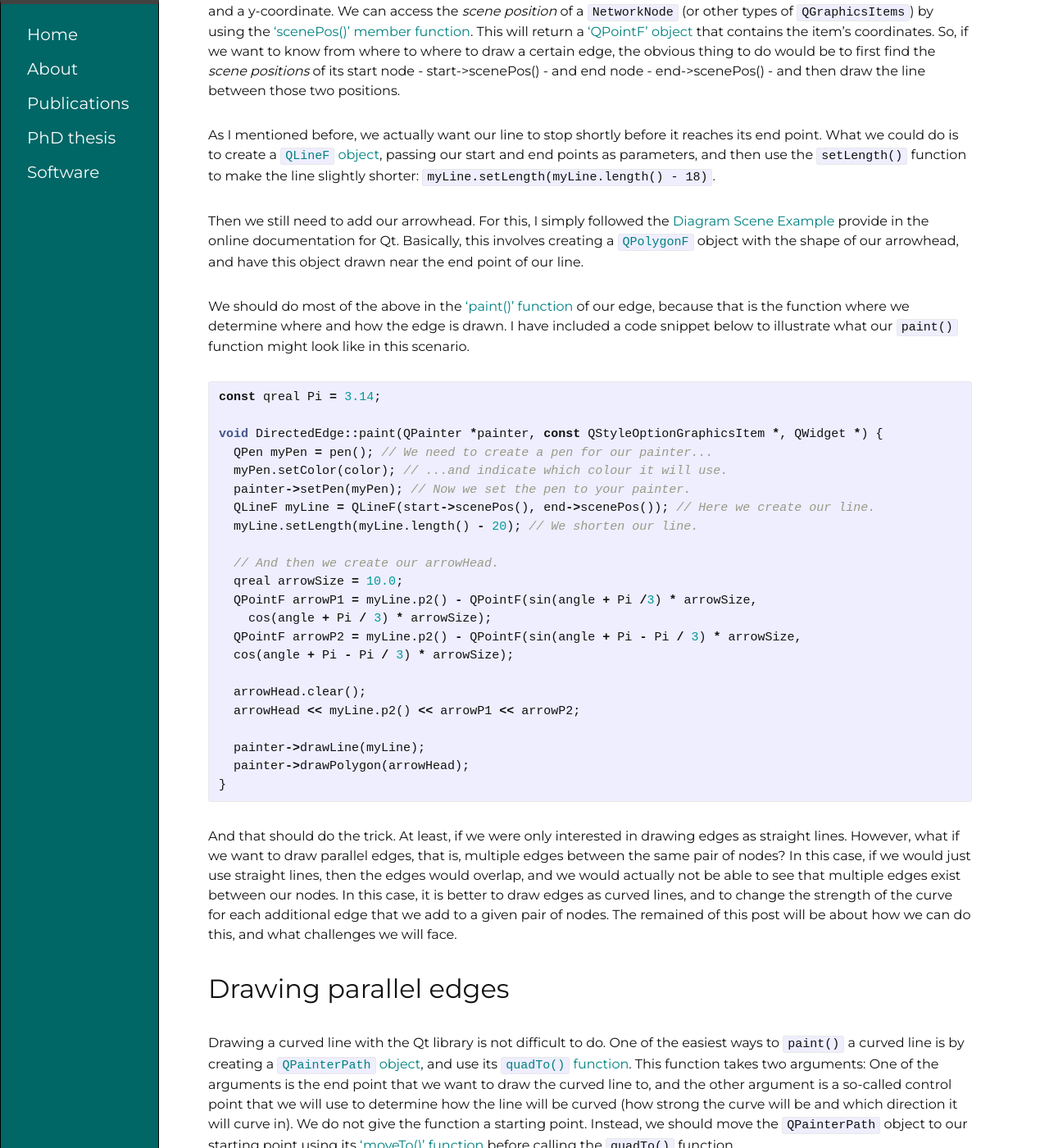
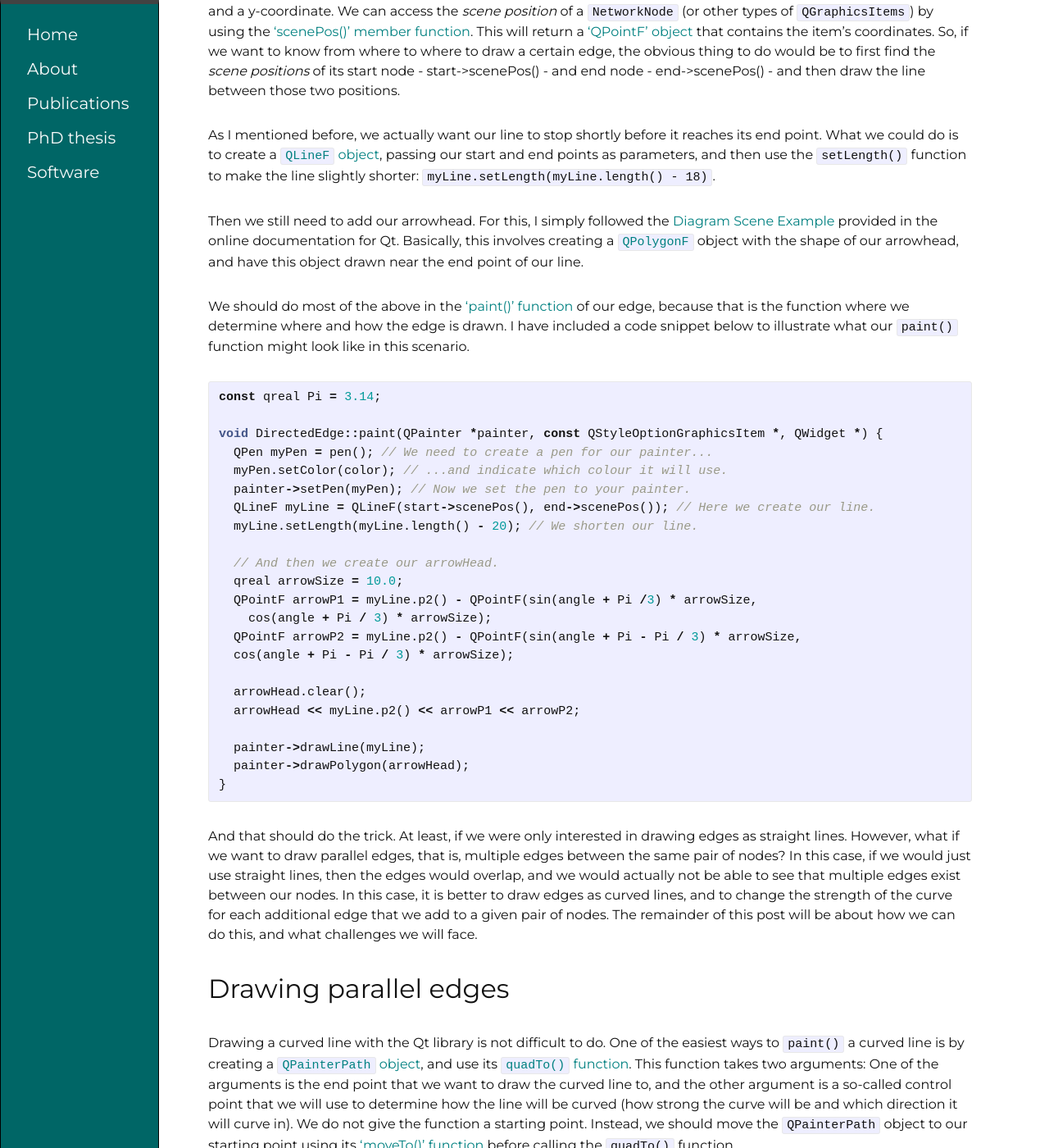
Before and after one commit to WouterSpekkink/WouterSpekkink.github.io_old, a Jekyll site: the page built from _posts/2018-09-11-drawing-parallel-edges-in-qt.md, in a window 1280 px wide and 1400 px high, scrolled down 3985 px. Shown: the whole window at 82% size. Built offline with Jekyll 4.4.1, drawn with Linux system fonts in a browser that asks for light colours.

Commit message:
Removed some typos.

```diff
--- a/_posts/2018-09-11-drawing-parallel-edges-in-qt.md
+++ b/_posts/2018-09-11-drawing-parallel-edges-in-qt.md
@@ -59,7 +59,7 @@ As you can see, we are passing pointers to objects of the `NetworkNode` class to
 
 As I mentioned before, we actually want our line to stop shortly before it reaches its end point. What we could do is to create a [`QLineF` object][15], passing our start and end points as parameters, and then use the `setLength()` function to make the line slightly shorter: `myLine.setLength(myLine.length() - 18)`.
 
-Then we still need to add our arrowhead. For this, I simply followed the [Diagram Scene Example][7] provide in the online documentation for Qt. Basically, this involves creating a [`QPolygonF`][16] object with the shape of our arrowhead, and have this object drawn near the end point of our line.
+Then we still need to add our arrowhead. For this, I simply followed the [Diagram Scene Example][7] provided in the online documentation for Qt. Basically, this involves creating a [`QPolygonF`][16] object with the shape of our arrowhead, and have this object drawn near the end point of our line.
 
 We should do most of the above in the ['paint()' function][12] of our edge, because that is the function where we determine where and how the edge is drawn. I have included a code snippet below to illustrate what our `paint()` function might look like in this scenario.
 
@@ -88,7 +88,7 @@ void DirectedEdge::paint(QPainter *painter, const QStyleOptionGraphicsItem *, QW
 }
 {% endhighlight %}
 
-And that should do the trick. At least, if we were only interested in drawing edges as straight lines. However, what if we want to draw parallel edges, that is, multiple edges between the same pair of nodes? In this case, if we would just use straight lines, then the edges would overlap, and we would actually not be able to see that multiple edges exist between our nodes. In this case, it is better to draw edges as curved lines, and to change the strength of the curve for each additional edge that we add to a given pair of nodes. The remained of this post will be about how we can do this, and what challenges we will face.
+And that should do the trick. At least, if we were only interested in drawing edges as straight lines. However, what if we want to draw parallel edges, that is, multiple edges between the same pair of nodes? In this case, if we would just use straight lines, then the edges would overlap, and we would actually not be able to see that multiple edges exist between our nodes. In this case, it is better to draw edges as curved lines, and to change the strength of the curve for each additional edge that we add to a given pair of nodes. The remainder of this post will be about how we can do this, and what challenges we will face.
 
 ## Drawing parallel edges
 
```
